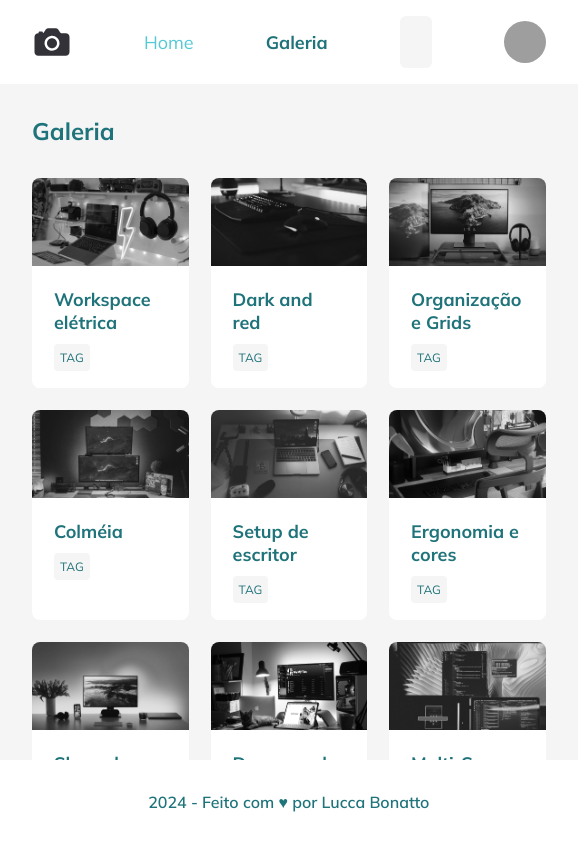
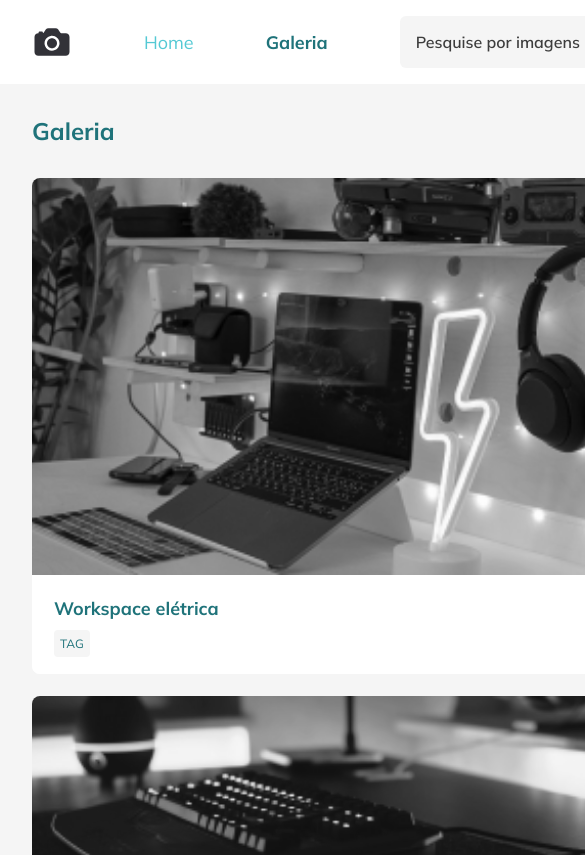
Before and after one commit to DevBonatto/PhotoBlog-Projeto07, a plain HTML site: page index.html in a window 390 px wide. Shown: the top 855 px of the page, 585 px wide, since content can reach past the window. Drawn offline with Linux system fonts and the light colour scheme; grey boxes are pictures that could not be loaded.

Commit message:
:sparkles: feat: Adicionando responsividade

```diff
--- a/index.html
+++ b/index.html
@@ -29,8 +29,8 @@
 
       <form>
         <div class="input-wrapper">
-          <label for="search">Pesquise por imagens e coleções</label>
-          <input id="search" type="text" placeholder="Pesquise por imagens e coleções">
+          <label for="search">Pesquise por imagens</label>
+          <input id="search" type="text" placeholder="Pesquise por imagens">
         </div>
       </form>
       <img class="avatar" src="https://randomuser.me/api/portraits/men/22.jpg" alt="Imagem de um homem">
--- a/style.css
+++ b/style.css
@@ -84,7 +84,7 @@ header form {
 }
 
 .input-wrapper input {
-  width: 100%;
+  width: fit-content;
   padding: 1.6rem;
 
   background-color: var(--color-base-gray-100);
@@ -209,3 +209,17 @@ footer {
     transform: scale(1.2);
   }
 }
+
+@media (max-width: 830px) {
+  .gallery {
+    grid-template-columns: 1fr;
+  }
+
+  main {
+    overflow-y: initial;
+  }
+
+  .item img:hover {
+    transform: scale(1) rotate(-2deg);
+  }
+}
```
